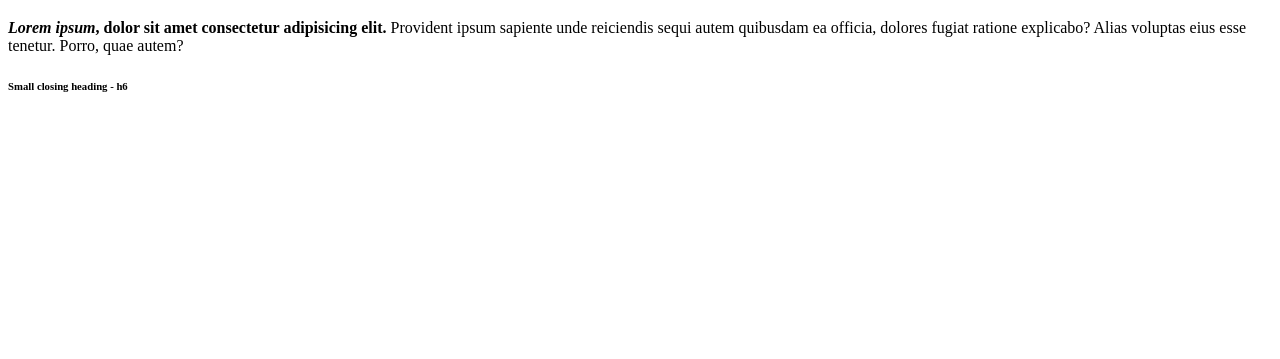
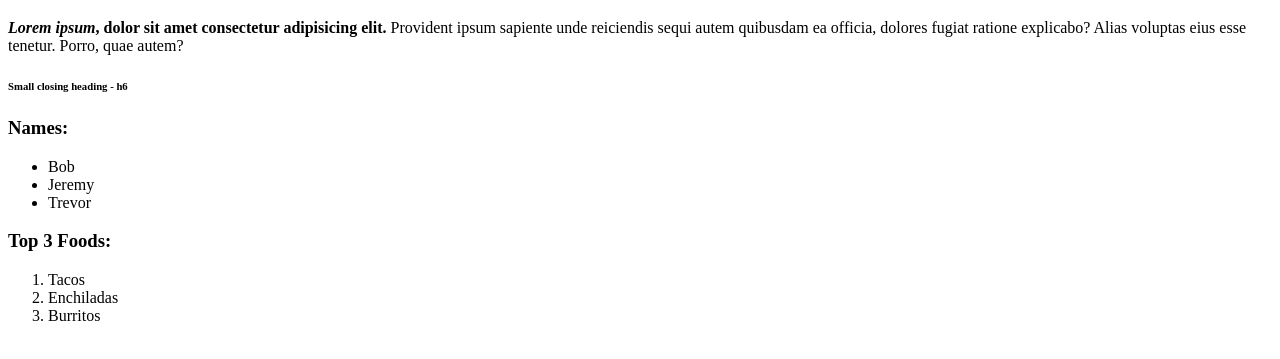
Before and after one commit to travismc/git_test, a plain HTML site: page html-boilerplate/index.html in a window 1280 px wide. Shown: the part 61-420 px from the top of the page. Drawn offline with Linux system fonts and the light colour scheme.

Commit message:
Add lists to index page
Added unordered and ordered list and links to index page.

```diff
--- a/html-boilerplate/index.html
+++ b/html-boilerplate/index.html
@@ -12,5 +12,19 @@
     <h6>Small closing heading - h6</h6>
 
 <!-- This is a comment.     -->
+
+<h3>Names:</h3>
+<ul>
+    <li>Bob</li>
+    <li>Jeremy</li>
+    <li>Trevor</li>
+</ul>
+
+<h3>Top 3 Foods:</h3>
+<ol>
+    <li>Tacos</li>
+    <li>Enchiladas</li>
+    <li>Burritos</li>
+</ol>
 </body>
 </html>
```
